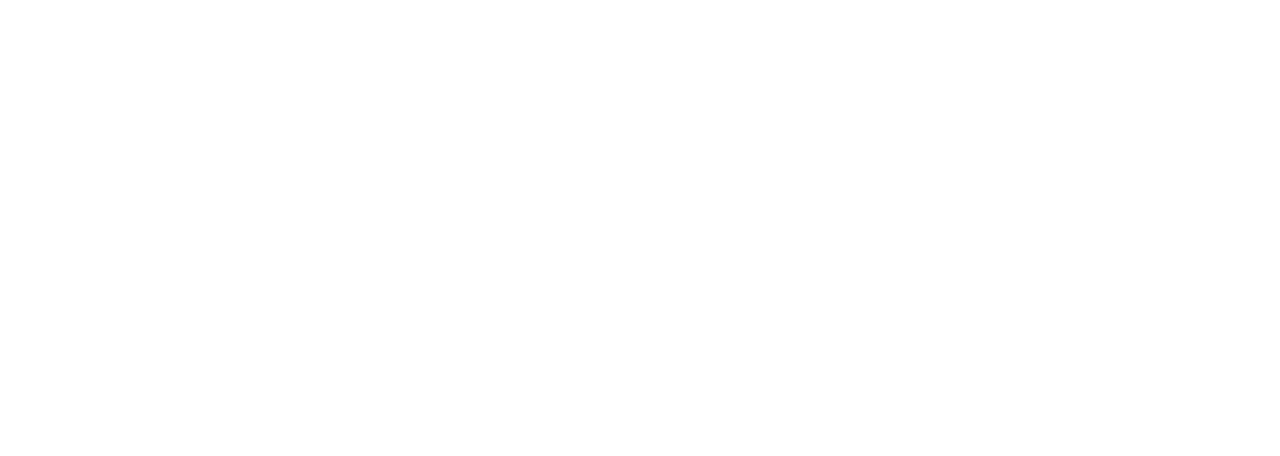
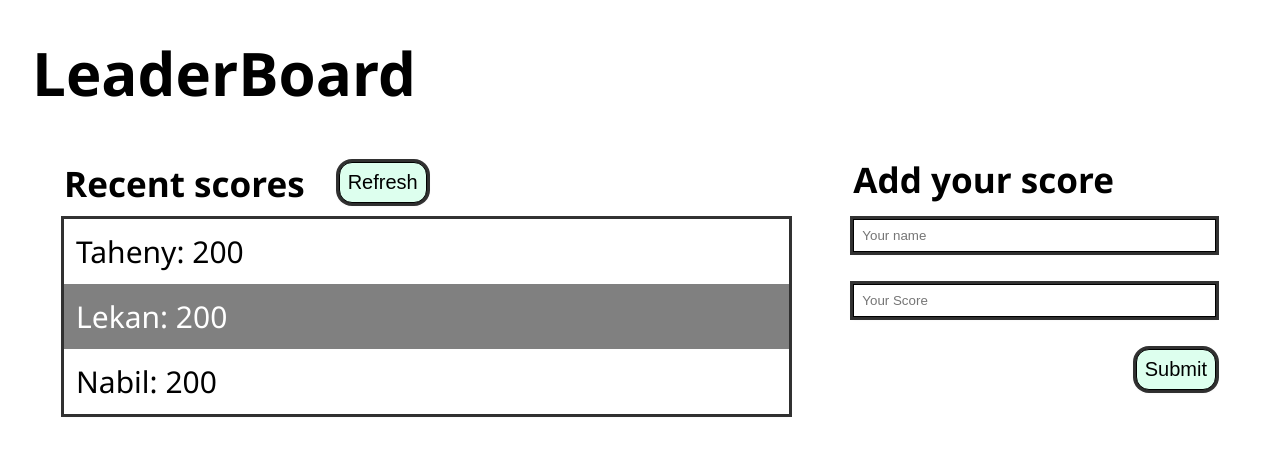
Before and after one commit to TahenyBELGUITH/LeaderBoard, a website built with webpack: page src/index.html in a window 1280 px wide. Built offline with nearby package versions, Linux system fonts and the light colour scheme.

Commit message:
Add features branch

```diff
--- a/src/index.html
+++ b/src/index.html
@@ -1,12 +1,40 @@
 <!DOCTYPE html>
 <html lang="en">
+
 <head>
  <meta charset="UTF-8">
  <meta http-equiv="X-UA-Compatible" content="IE=edge">
  <meta name="viewport" content="width=device-width, initial-scale=1.0">
- <title>Document</title>
+ <title>LeaderBoard</title>
 </head>
+
 <body>
+ <h1>LeaderBoard</h1>
+ <div class="wrapper d-flex">
+  <div class="refresh">
+   <div class="header d-flex">
+    <h3>Recent scores</h3>
+    <button type="button" class="refresh-btn">Refresh</button>
+   </div>
+   <div class="players-score">
+    <ul>
+     <li> Taheny: 200</li>
+     <li> Lekan: 200</li>
+     <li> Nabil: 200</li>
+    </ul>
+   </div>
+  </div>
 
+
+  <div class="submit">
+   <h3>Add your score</h3>
+   <form class="input">
+    <input type="text" placeholder="Your name" id="user-name">
+    <input type="text" placeholder="Your Score" id="user-score">
+    <button type="submit" class="submit-btn">Submit</button>
+   </form>
+  </div>
+ </div>
 </body>
+
 </html>
--- a/src/style.css
+++ b/src/style.css
@@ -0,0 +1,87 @@
+*,
+*::before,
+*::after {
+  margin: 0;
+  padding: 0;
+  box-sizing: border-box;
+}
+
+body {
+  padding: 2rem;
+  font-family: 'Segoe UI', Tahoma, Geneva, Verdana, sans-serif;
+  font-size: 30px;
+}
+
+.d-flex {
+  display: flex;
+}
+
+.wrapper {
+  align-items: center;
+}
+
+.refresh {
+  float: left;
+  margin: 2rem;
+  width: 80%;
+}
+
+.refresh .header {
+  justify-content: space-between;
+  width: 50%;
+  align-items: center;
+}
+
+.submit button,
+.refresh .header button {
+  border: 1px solid #000;
+  outline: none;
+  display: block;
+  padding: 8px;
+  background-color: #dfe;
+  font-size: 20px;
+  border-radius: 13px;
+  float: right;
+  margin: 1rem 0;
+  box-shadow: rgba(0, 0, 0, 0.16) 0 1px 4px, rgb(51, 51, 51) 0 0 0 3px;
+}
+
+.players-score {
+  box-shadow: rgba(0, 0, 0, 0.16) 0 1px 4px, rgb(51, 51, 51) 0 0 0 3px;
+}
+
+.players-score ul {
+  list-style: none;
+}
+
+.players-score ul li {
+  padding: 12px;
+}
+
+.players-score ul li:nth-child(even) {
+  background-color: gray;
+  color: #fff;
+}
+
+.submit {
+  margin: 2rem;
+  width: 40%;
+  float: right;
+}
+
+.submit input {
+  box-shadow: rgba(0, 0, 0, 0.16) 0 1px 4px, rgb(51, 51, 51) 0 0 0 3px;
+  padding: 8px;
+  border: 1px solid #000;
+  width: 100%;
+  margin: 1rem 0;
+}
+
+footer {
+  width: 100%;
+  background-color: gray;
+  color: #fff;
+  text-align: center;
+  position: absolute;
+  bottom: 0;
+}
```
Also changed, not shown: dist/index.html, dist/main.js.
